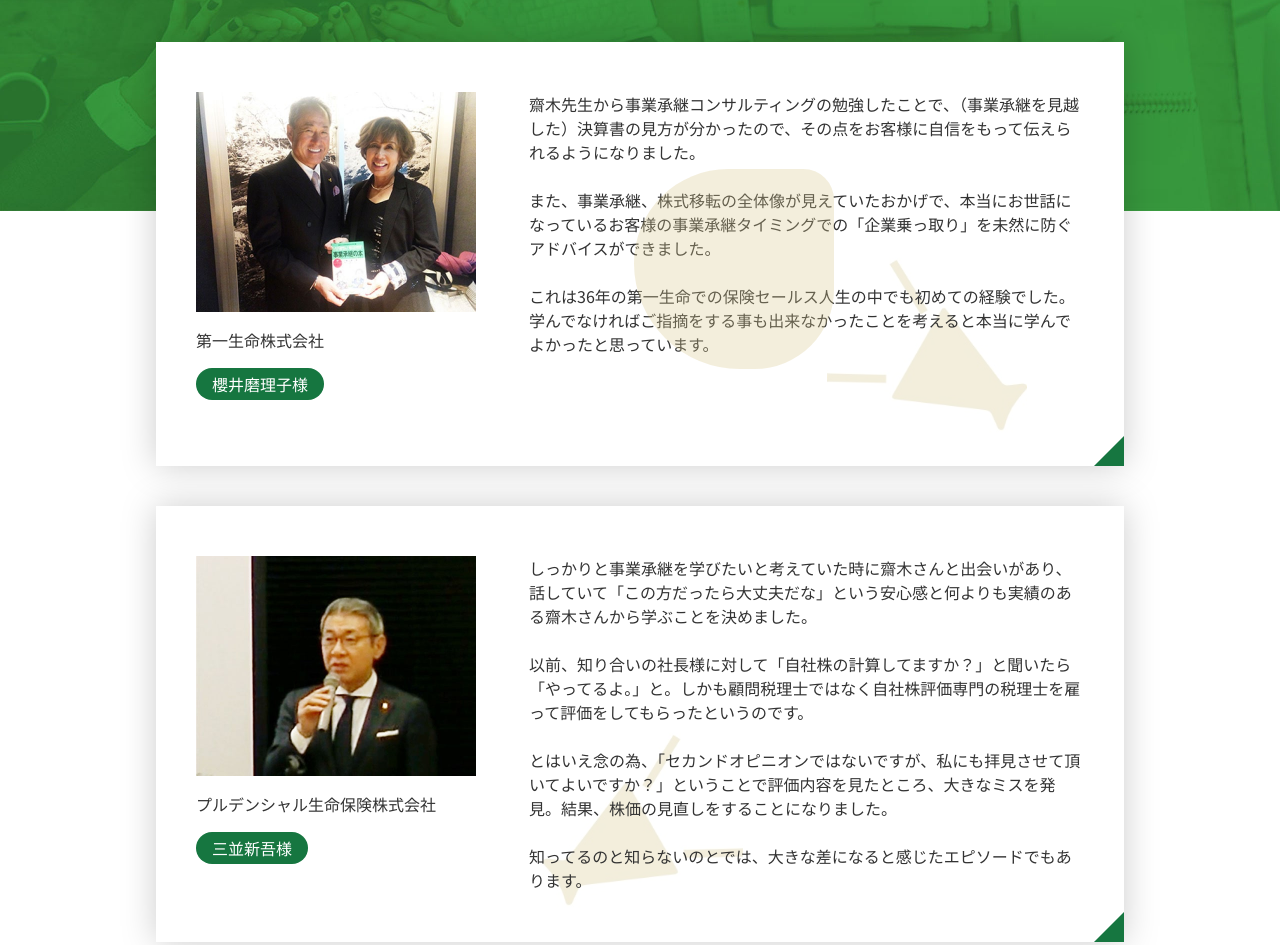
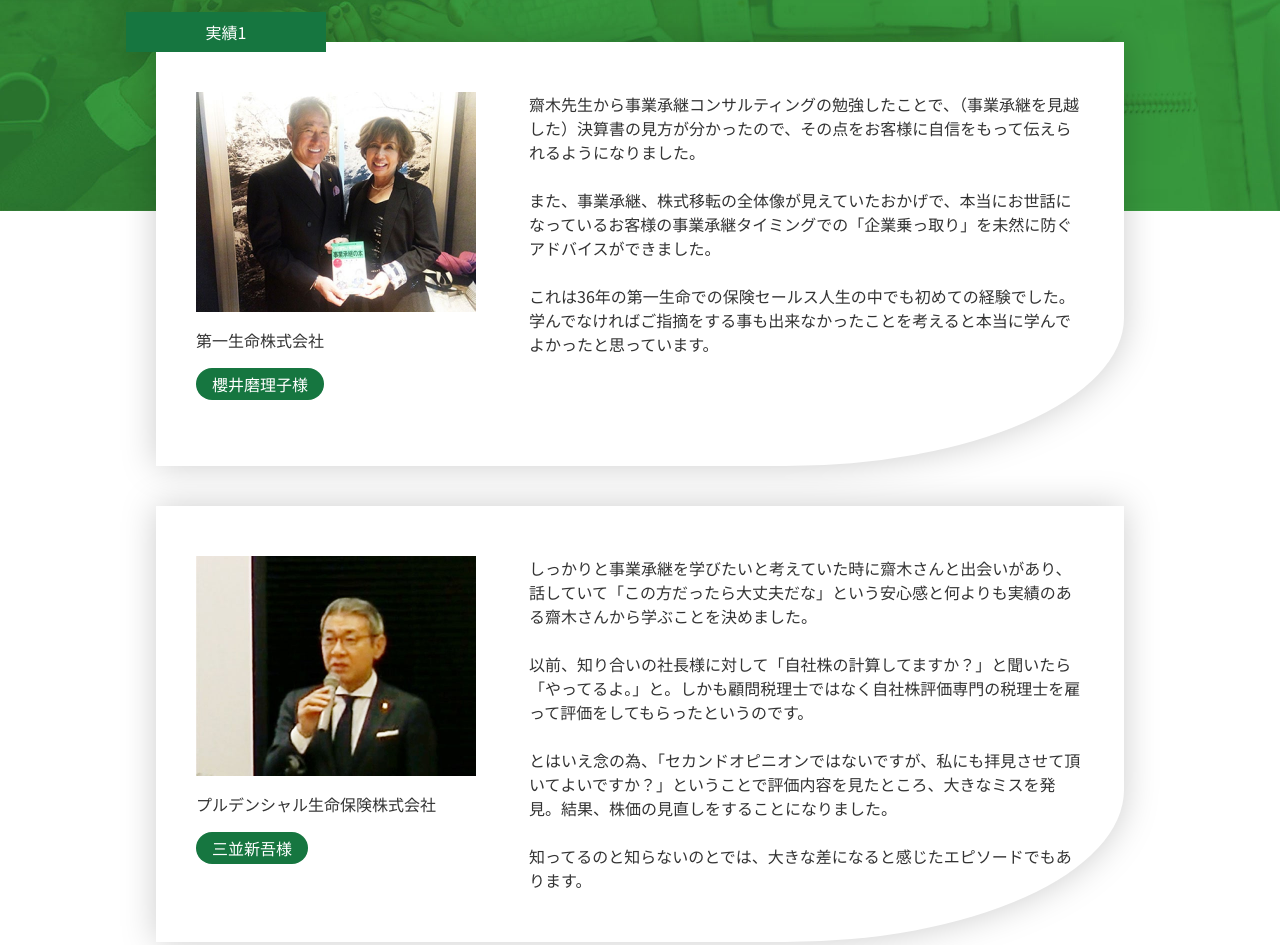
Before and after one commit to kasuyaofcb/saiki-test, a plain HTML site: page index.html in a window 1280 px wide. Shown: the part 6691-7636 px from the top of the page. Drawn offline with nearby package versions, Linux system fonts and the light colour scheme.

Commit message:
スタイリング案

```diff
--- a/assets/css/style.css
+++ b/assets/css/style.css
@@ -310,24 +310,11 @@ header .header__wrap .b1__wrap .b1 .i2 {
   padding: 50px 40px;
   text-align: left;
   position:relative;
+  /* background:rgba(212,196,139,0.3); */
+  border-radius: 0% 0% 35% 0%;
 }
 
-.s05__wrap .b1__wrap .b1::after{
-  content: '';
-  display: block;
-  width: 0;
-  height: 0;
-  border-radius: 0 5px 0 0;
-  border-style: solid;
-  border-width: 30px 30px 0;
-  border-color: transparent transparent transparent #167640;
-  position: absolute;
-  right: -15px;
-  bottom: 15px;
-  -ms-transform: rotate(-90deg);
-  -webkit-transform: rotate(-90deg);
-  transform: rotate(-90deg);
-}
+
 }
 
 .s05__wrap .b1__wrap .b1 div {
@@ -339,12 +326,16 @@ header .header__wrap .b1__wrap .b1 .i2 {
 
 .b1-shape{
   position:absolute;
-  top:30%;
-  right:30%;
+  top:-30px;
+  left:-30px;
 width:200px;
-height:200px;
-background:rgb(214,198,139,0.3);
-border-radius: 89% 29% 75% 100%;
+height:40px;
+background:#167640;
+/* border-radius: 89% 29% 75% 100%; */
+display:flex;
+justify-content:center;
+align-items:center;
+color:#fff;
 }
 
 
--- a/index.html
+++ b/index.html
@@ -224,7 +224,7 @@ height="0" width="0" style="display:none;visibility:hidden"></iframe></noscript>
         <img src="assets/img/0504_1.svg" width="280" alt="" />
         <h3>プログラム実践者の声</h3>
         <div class="b1">
-        <div class="b1-shape"></div>
+        <div class="b1-shape">実績<span>1</span></div>
           <div>
             <img src="assets/img/0501.jpg" width="280" alt="" />
             <p class="t1">第一生命株式会社
@@ -237,7 +237,6 @@ height="0" width="0" style="display:none;visibility:hidden"></iframe></noscript>
             <br>
             これは36年の第一生命での保険セールス人生の中でも初めての経験でした。学んでなければご指摘をする事も出来なかったことを考えると本当に学んでよかったと思っています。
           </p>
-          <img class="review--icon review--icon1" src="assets/img/0505.jpeg" alt="お客様の声">
         </div>
         <div class="b1 b1b">
           <div>
@@ -253,7 +252,6 @@ height="0" width="0" style="display:none;visibility:hidden"></iframe></noscript>
             <br>
             知ってるのと知らないのとでは、大きな差になると感じたエピソードでもあります。
           </p>
-          <img class="review--icon review--icon2" src="assets/img/0505.jpeg" alt="お客様の声">
         </div>
         <div class="b1 b1b">
           <div>
@@ -265,7 +263,6 @@ height="0" width="0" style="display:none;visibility:hidden"></iframe></noscript>
             <br>
             「税理士から『0歳の孫への贈与はできない』と言われたんだけど本当？」とお客様に相談されました。（出来ます。）別のお客様の会社では専門家に出してもらった株価評価に初歩的なミスを発見し、その点を指摘しました。このような気づきや提案が出来るのも知識やコンサル力がベースになっていると感じます。
           </p>
-          <img class="review--icon review--icon1" src="assets/img/0505.jpeg" alt="お客様の声">
 
         </div>
       </div>
```
